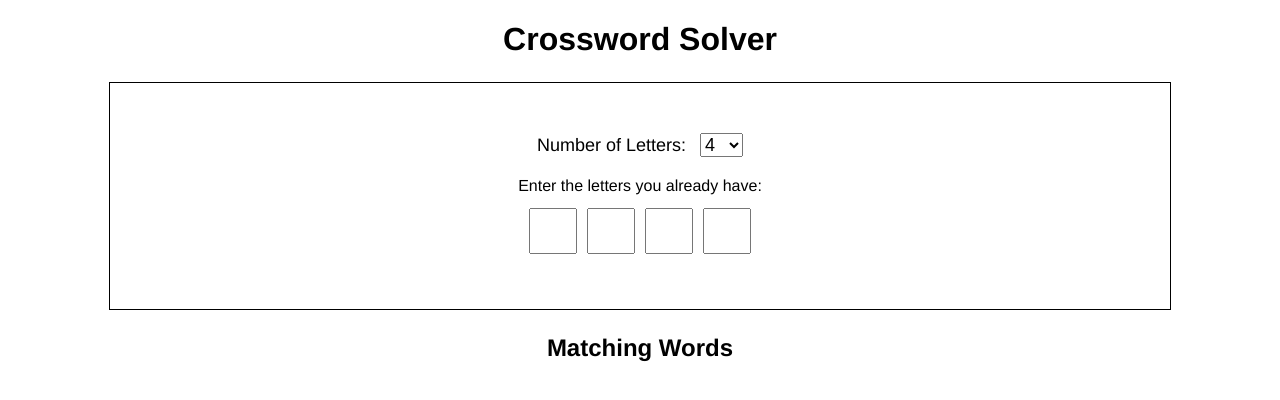
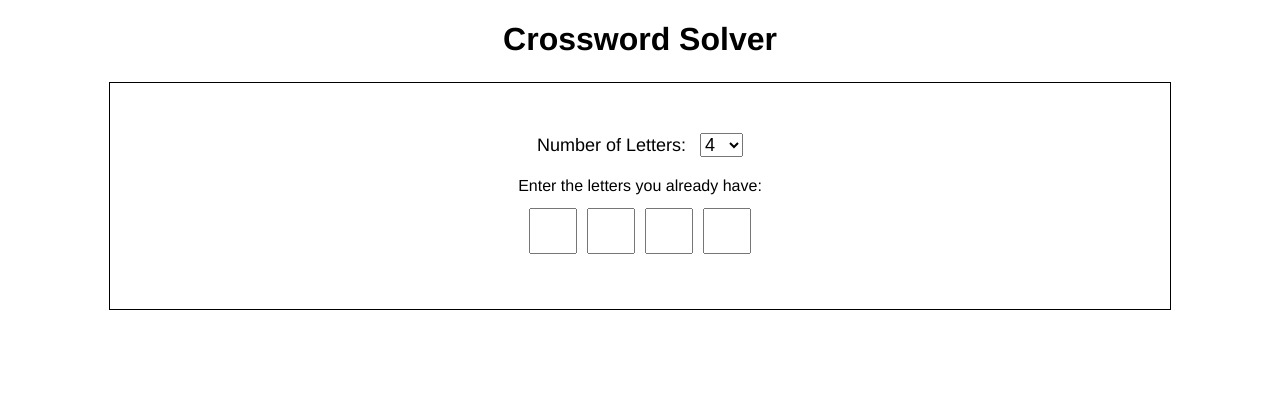
Before and after one commit to msmichellegar/solveacrossword, a Next.js app: page / in a window 1280 px wide. Shown: the top 400 px of the page. Built offline with nearby package versions, Linux system fonts and the light colour scheme.

Commit message:
only render suggestions section when there are suggestions

```diff
--- a/pages/index.js
+++ b/pages/index.js
@@ -100,7 +100,7 @@ const HomePage = () => {
           </div>
         </div>
       </div>
-      {
+      {!!suggestions.length && (
         <div className={styles.suggestionsSection}>
           <h2 className={styles.suggestionsTitle}>Matching Words</h2>
           <div className={styles.suggestions}>
@@ -111,7 +111,7 @@ const HomePage = () => {
             ))}
           </div>
         </div>
-      }
+      )}
     </div>
   );
 };
```
